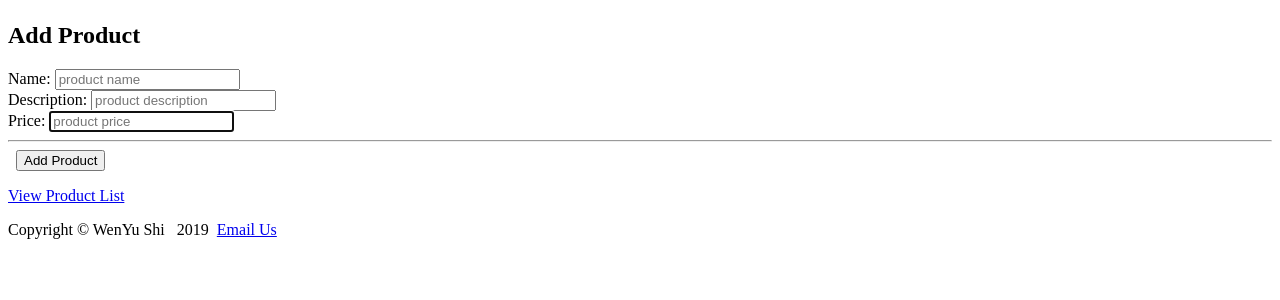
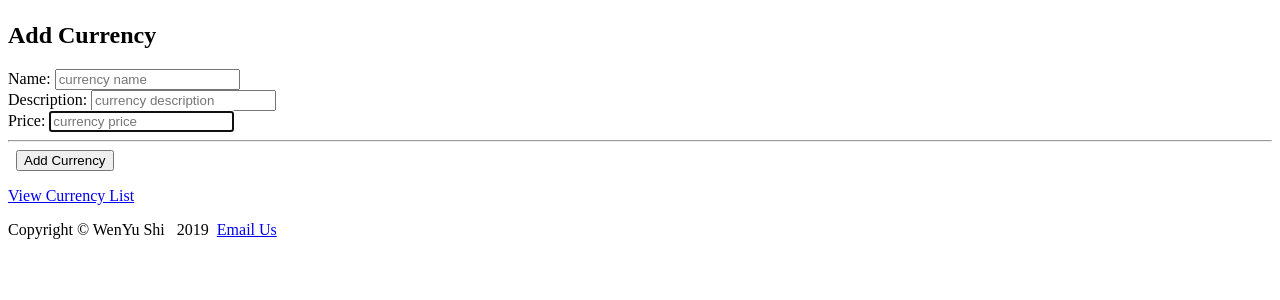
Before and after one commit to cWenyu/Currency-Exchange-System, a PHP site: template view/product_add.php in a window 1280 px wide. Shown: the part 58-358 px from the top of the page. Run offline with PHP 8.4, Linux system fonts and the light colour scheme; the template is opened without the code that fills it, so the values that code supplies are empty.

Commit message:
Updated product_add to reflect currencies

```diff
--- a/view/product_add.php
+++ b/view/product_add.php
@@ -1,29 +1,29 @@
 <?php include './include/header.php'; ?>
 <main>
-    <h2>Add Product</h2>
+    <h2>Add Currency</h2>
     <form action="index.php" method="post" id="add_product_form">
-        <input type="hidden" name="action" value="add_product">
+        <input type="hidden" name="action" value="add_currency">
 
         <!-- next step: regex for each input-->
         <label>Name:</label>
-        <input type="input" name="productName" placeholder="product name">
+        <input type="input" name="currencyName" placeholder="currency name">
         <br>
 
         <label>Description:</label>
-        <input type="input" name="productDescription"  placeholder="product description">
+        <input type="input" name="currencyDescription"  placeholder="currency description">
         <br>
 
         <label>Price:</label>
-        <input type="input" name="productPrice" pattern="^([1-9][0-9]*)+(.[0-9]{1,2})?$" placeholder="product price" required autofocus>
+        <input type="input" name="currencyPrice" pattern="^([1-9][0-9]*)+(.[0-9]{1,2})?$" placeholder="currency price" required autofocus>
         <br>
 
         <hr/>
         <label>&nbsp;</label>
-        <input type="submit" value="Add Product">
+        <input type="submit" value="Add Currency">
         <br>
     </form>
     <p>
-        <a href="index.php?action=list_products">View Product List</a>
+        <a href="index.php?action=list_products">View Currency List</a>
     </p>
 
 </main>
```
